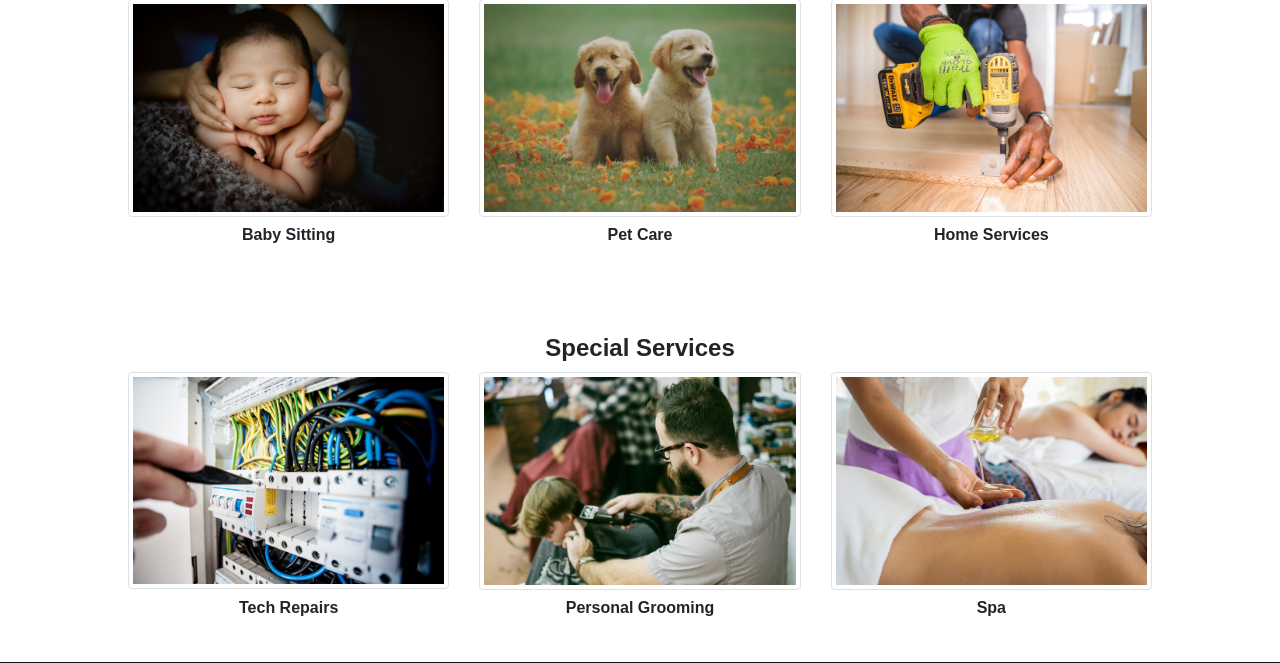
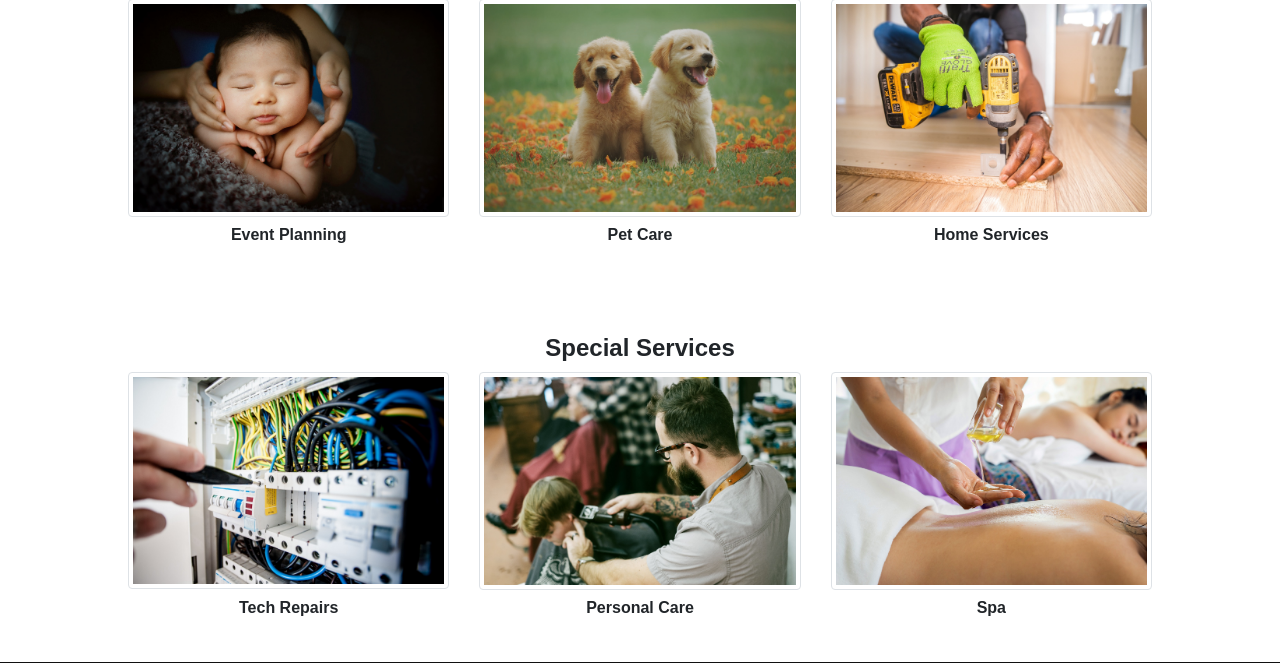
Before and after one commit to nayankeni9/TaskBunny, a Flask app: page / in a window 1280 px wide. Shown: the part 522-1185 px from the top of the page. Run offline with Flask 2, Linux system fonts and the light colour scheme; parts of the project's set-up code (start-up, migrations or seed data) failed here and were passed over; some libraries are stand-ins or nearby versions.

Commit message:
Title changes

```diff
--- a/templates/index.html
+++ b/templates/index.html
@@ -37,7 +37,7 @@
             </div>
             <div class="row services-row">
               <div class="col-sm-12 col-md-4">
-                  <div><img src="../static/pictures/BabyCare.jpeg" alt="..." class="img-thumbnail"><p>Baby Sitting</p></div>
+                  <div><img src="../static/pictures/BabyCare.jpeg" alt="..." class="img-thumbnail"><p>Event Planning</p></div>
               </div>
               <div class="col-sm-12 col-md-4">
                   <div><img src="../static/pictures/PetCare.jpeg" alt="..." class="img-thumbnail"><p>Pet Care</p></div>
@@ -57,7 +57,7 @@
                 <div><img src="../static/pictures/Electrician.jpeg" alt="..." class="img-thumbnail"><p>Tech Repairs</p></div>
               </div>
               <div class="col-sm-12 col-md-4">
-                  <div><img src="../static/pictures/HairCutting.jpeg" alt="..." class="img-thumbnail"><p>Personal Grooming</p></div>
+                  <div><img src="../static/pictures/HairCutting.jpeg" alt="..." class="img-thumbnail"><p>Personal Care</p></div>
               </div>
               <div class="col-sm-12 col-md-4">
                   <div><img src="../static/pictures/Massage.jpeg" alt="..." class="img-thumbnail"><p>Spa</p></div>
```
